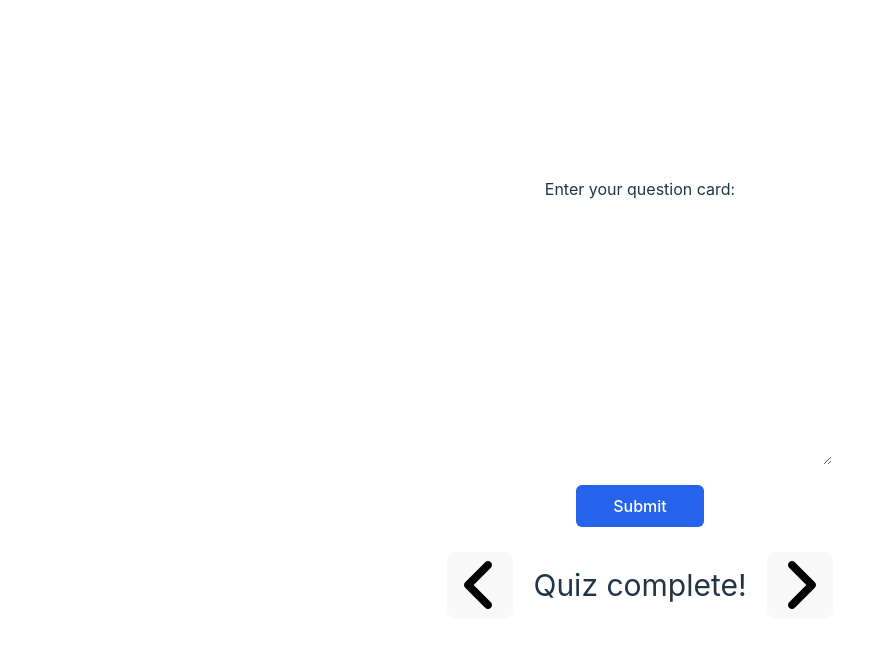
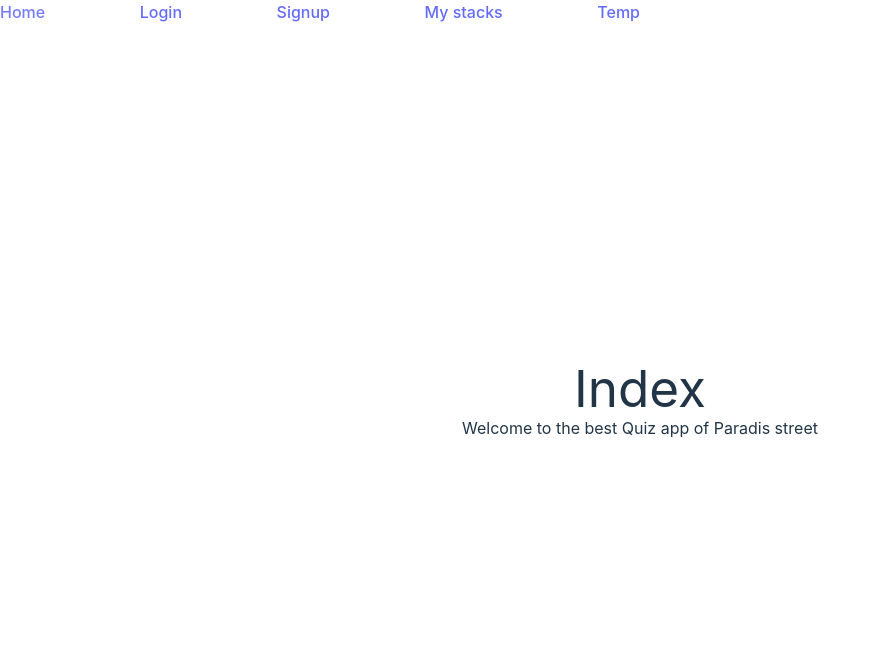
Before and after one commit to LamarcheG/quiz-app, a React (Vite) app: page / in a window 1280 px wide. Shown: the top 648 px of the page, without its empty margins (0-892 px from the left). Built offline with nearby package versions, Linux system fonts and the light colour scheme; no server answers; the database is empty.

Commit message:
feat: added basic nav element

```diff
--- /dev/null
+++ b/src/Pages/Index.tsx
@@ -0,0 +1,8 @@
+export const Index = () => {
+  return (
+    <div>
+      <h1>Index</h1>
+      <p>Welcome to the best Quiz app of Paradis street</p>
+    </div>
+  );
+};
--- /dev/null
+++ b/src/Pages/Root.tsx
@@ -0,0 +1,17 @@
+import { Link, Outlet } from "react-router-dom";
+import App from "../App";
+
+export const Root = () => {
+  return (
+    <div>
+      <nav className="absolute top-0 left-0 flex w-6/12 items-center justify-between">
+        <Link to="/">Home</Link>
+        <Link to="/login">Login</Link>
+        <Link to="/signup">Signup</Link>
+        <Link to="/stacks">My stacks</Link>
+        <Link to="/quiz">Temp</Link>
+      </nav>
+      <Outlet />
+    </div>
+  );
+};
--- a/src/main.tsx
+++ b/src/main.tsx
@@ -1,16 +1,25 @@
 import React from "react";
 import ReactDOM from "react-dom/client";
-import App from "./App";
 import "./index.css";
 import { QuestionStackProvider } from "./Stores/QuestionStackContext";
 import { createBrowserRouter, RouterProvider } from "react-router-dom";
 import { ErrorPage } from "./Pages/ErrorPage";
+import { Root } from "./Pages/Root";
+import App from "./App";
+import { Index } from "./Pages/Index";
 
 const router = createBrowserRouter([
   {
     path: "/",
-    element: <App />,
+    element: <Root />,
     errorElement: <ErrorPage />,
+    children: [
+      { index: true, element: <Index /> },
+      {
+        path: "/quiz",
+        element: <App />,
+      },
+    ],
   },
 ]);
 
```
